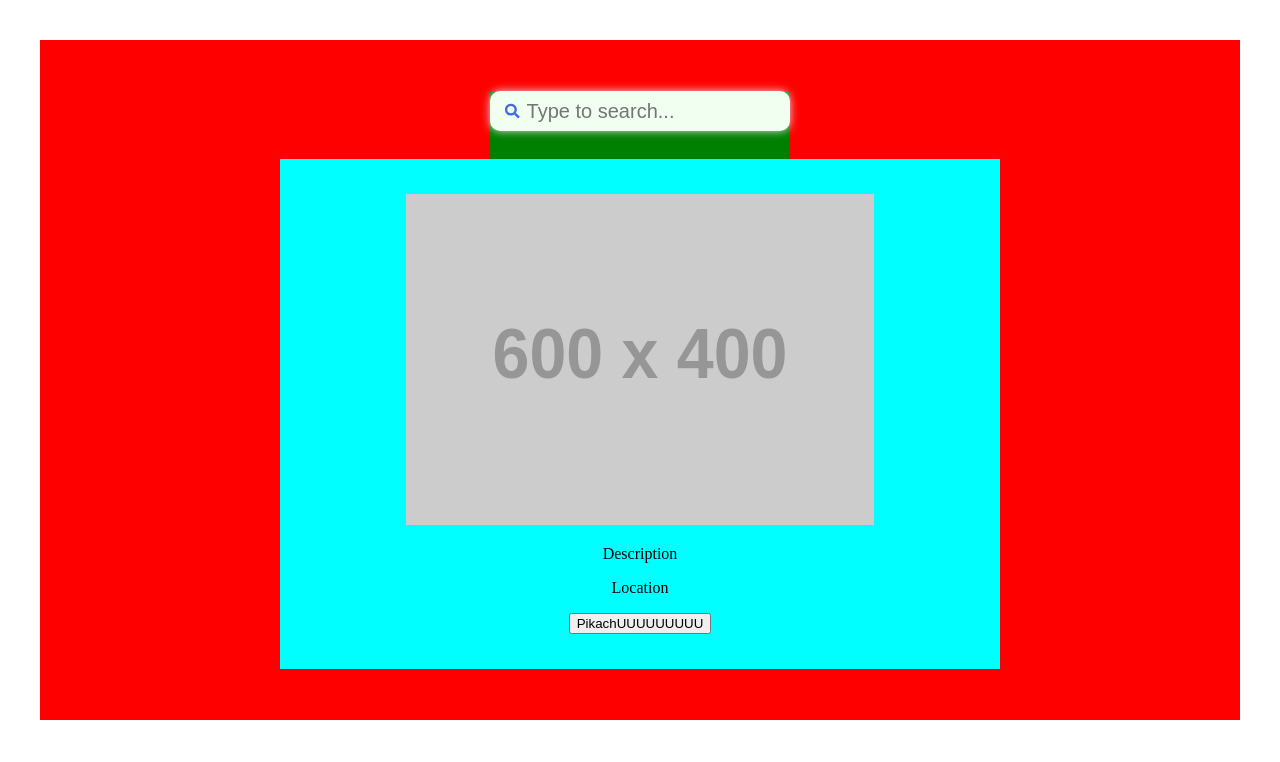
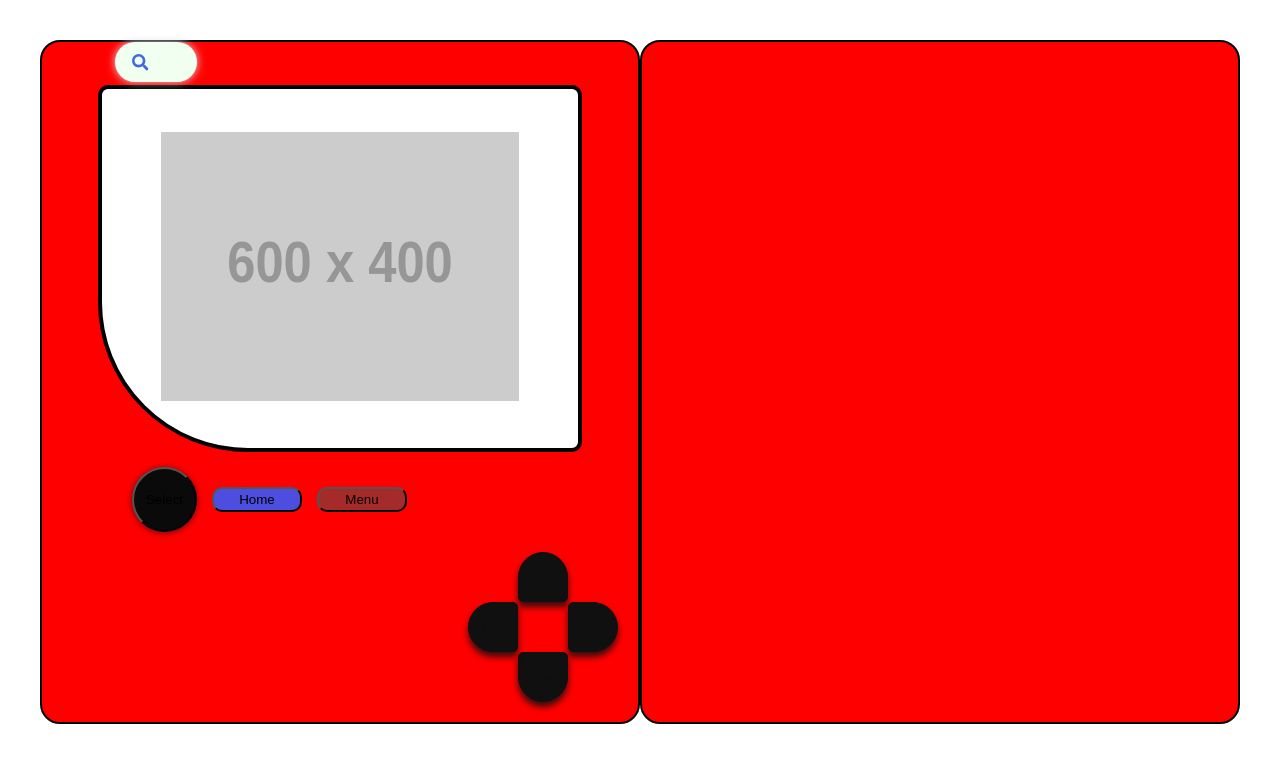
Before and after one commit to ZapataDev32/Rocketdex, a React (Vite) app: page / in a window 1280 px wide. Shown: the top 762 px of the page. Built offline with nearby package versions, Linux system fonts and the light colour scheme.

Commit message:
Co-authored-by: Vanessa Kasminoff <VanessaKasminoff@users.noreply.github.com>

```diff
--- a/package.json
+++ b/package.json
@@ -4,7 +4,7 @@
   "version": "0.0.0",
   "type": "module",
   "scripts": {
-    "dev": "vite",
+    "dev": "vite --host",
     "build": "vite build",
     "lint": "eslint . --ext js,jsx --report-unused-disable-directives --max-warnings 0",
     "preview": "vite preview"
--- a/src/App.css
+++ b/src/App.css
@@ -1,38 +1,141 @@
 
 .App {
+  display: flex;
   height: 100vh;
-  max-width: 1280px;
+  max-width: 100vw;
   margin: 0 auto;
   padding: 2rem;
   text-align: center;
+  flex-direction: row;
 }
 
 .red-container{
   display: flex;
   background-color: red;
   height: 85%;
+  width: 100%;
   justify-content: center;
   flex-direction: column;
+  border: 2px solid black;
+  border-radius: 20px;
+  box-shadow: 20px;
 }
 
 .search-bar-container{
-  background-color: green;
-  height: 10%;
-  width: 25%;
+  /* background-color: green; */
+  /* height: 10%; */
+  width: 40px;
+  height: 45px;
   display: flex;
   margin: 0 auto;
+  position: relative;
+  right: 37%;
+  transform: translate(40%);
+  transition: all 1s;
+  /* border-radius: 80%; */
+}
+
+.search-bar-container:hover {
+  width: 35%;
+  cursor: pointer;
 }
 
 .blue-container {
   /* display: flex; */
   margin: 0 auto;
-  background-color: aqua;
-  width: 60%;
+  background-color: white;
+  border-radius: 10px 10px 10px 150px ;
+  width: 80%;
+  height: 55%;
+  align-content: center;
+  border: 4px black solid;
+}
+
+.blue-container img {
   height: 75%;
+  width: 75%;
+}
+
+.d-pad-container {
+  display: grid;
+  grid: 50px 50px 50px / 50px 50px 50px;
+  margin: 20px;
+  /* width: 10%;
+  height: 10%; */
+  align-self: flex-end;
+}
+
+.d-pad-buttons {
+  background-color: rgb(16, 16, 16);
+  color: rgb(16, 16, 16);
+  border: 1px solid rgb(16, 16, 16);
+  box-shadow: 0px 5px 6px rgba(16, 16, 16, 0.822);
+}
+
+.d-pad-buttons:active {
+  background-color: rgb(10, 10, 10);
+  border: 1px solid black;
+  box-shadow: 0px 1px 6px rgba(16, 16, 16, 0.671);
+}
+
+#up-evolve {
+  grid-row-start: 1;
+  grid-column-start: 2;
+  border-radius: 50px 50px 10px 10px;
+}
+#right-index {
+  grid-row-start: 2;
+  grid-column-start: 3;
+  border-radius:10px 50px 50px 10px;
+}
+#down-stats {
+  grid-row-start: 3;
+  grid-column-start: 2;
+  border-radius: 10px 10px 50px 50px;
+}
+#left-index {
+  grid-row-start: 2;
+  grid-column-start: 1;
+  border-radius: 50px 10px 10px 50px;
+}
+
+.info-card-container {
+  margin: 0px auto 45vh;
+  border-radius: 10px;
+  background-color:rgb(71, 117, 71);
+  width: 80%;
   align-content: center;
 }
 
-.blue-container img {
-  height: 65%;
-  width: 65%;
+.left-side-button-container {
+  /* background-color: brown; */
+  display: flex;
+  margin: 0 90px;
+  max-height: 100px;
+  gap: 15px;
 }
+.select-button {
+  margin-top: 15px;
+  height: 65px;
+  width: 65px;
+  border-radius: 65px;
+  background-color: rgb(10, 10, 10);
+  box-shadow: 0px 1px 6px rgba(16, 16, 16, 0.671)
+}
+.home-button, .menu-button {
+  height: 25px;
+  width: 90px;
+  margin-top: 35px;
+  border-radius: 10px;
+  outline: none;
+  box-shadow: 0px;
+}
+
+.home-button{
+  background: rgb(77, 77, 224);
+  outline: none;
+}
+.menu-button {
+  background: brown;
+  outline: none;
+}
--- a/src/App.jsx
+++ b/src/App.jsx
@@ -2,6 +2,9 @@ import { useState } from "react";
 import "./App.css";
 import { SearchBar } from "./components/SearchBar";
 import { DisplayCard } from "./components/DisplayCard";
+import { DPadButtons } from "./components/DPadButtons";
+import { InfoCard } from "./components/InfoCard";
+import { LeftSideButton } from "./components/LeftSideButton";
 
 function App() {
   const [searchResult, setSearchResult] = useState("");
@@ -35,12 +38,16 @@ function App() {
 
   return (
     <div className="App">
-      <div className="red-container">
-      <div className="search-bar-container">
-        <SearchBar onEnter={handleSearch} />
-        {searchResult && <h1>{searchResult}</h1>}
+      <div className="red-container left">
+        <div className="search-bar-container">
+          <SearchBar onEnter={handleSearch} />
+        </div>
+        <DisplayCard/>
+        <LeftSideButton/>
+        <DPadButtons/>
       </div>
-      <DisplayCard/>
+      <div className="red-container right">
+        <InfoCard searchResult={searchResult}/>
       </div>
     </div>
   );
--- /dev/null
+++ b/src/components/DPadButtons.jsx
@@ -0,0 +1,12 @@
+import React from 'react'
+
+export const DPadButtons = () => {
+    return (
+        <div className='d-pad-container'>
+            <button className='d-pad-buttons' id='up-evolve'>Up</button>
+            <button className='d-pad-buttons' id='right-index'>Right</button>
+            <button className='d-pad-buttons'id='down-stats'>Down</button>
+            <button className='d-pad-buttons'id='left-index'>Left</button>
+        </div>
+    )
+}
--- a/src/components/DisplayCard.jsx
+++ b/src/components/DisplayCard.jsx
@@ -1,14 +1,12 @@
 import React from "react";
 
 
-export const DisplayCard = () => {
+export const DisplayCard = ({searchResult}) => {
 
     return (
         <div className="blue-container">
+            {searchResult && <h1>{searchResult}</h1>}
             <img src='https://placehold.co/600x400' alt='placeholder'/>
-            <p>Description</p>
-            <p>Location</p>
-            <button>PikachUUUUUUUUU</button>
         </div>
     )
 }
--- /dev/null
+++ b/src/components/InfoCard.jsx
@@ -0,0 +1,11 @@
+import React from "react";
+
+
+export const InfoCard = ({searchResult}) => {
+
+    return (
+        <div className="info-card-container">
+            {searchResult && <h1>{searchResult}</h1>}
+        </div>
+    )
+}
--- /dev/null
+++ b/src/components/LeftSideButton.jsx
@@ -0,0 +1,11 @@
+import React from 'react'
+
+export const LeftSideButton = () => {
+    return (
+        <div className='left-side-button-container'>
+            <button className='select-button'>Select</button>
+            <button className='home-button'>Home</button>
+            <button className='menu-button'>Menu</button>
+        </div>
+    )
+}
--- a/src/components/SearchBar.css
+++ b/src/components/SearchBar.css
@@ -1,7 +1,7 @@
 .input-wrapper {
   background-color: honeydew;
-  width: 100%;
-  border-radius: 10px;
+  /* width: 100%; */
+  border-radius: 50px;
   height: 2.5rem;
   padding: 0 15px;
   box-shadow: 0px 0px 8px #ddd;
@@ -13,9 +13,10 @@ input {
   background-color: transparent;
   border: none;
   height: 100%;
+  width: 100%;
   font-size: 1.25rem;
-  width: 100%;
   margin-left: 5px;
+  /* display: none; */
 }
 
 input:focus {
@@ -23,5 +24,13 @@ input:focus {
 }
 
 #search-icon {
+  box-sizing: border-box;
+  padding: 2px;
+  width: 42.5px;
+  height: 42.5px;
+  border-radius: 50%;
+  text-align: center;
+  font-size: 1.2em;
+  transition: all 1s;
   color: royalblue;
 }
--- a/src/components/SearchBar.jsx
+++ b/src/components/SearchBar.jsx
@@ -41,6 +41,7 @@ import "./SearchBar.css";
 
 export const SearchBar = ({ onEnter }) => {
   const [input, setInput] = useState("");
+  const [placeholder, setPlaceholder] = useState('')
 
   const handleKeyPress = (e) => {
     if (e.key === "Enter") {
@@ -52,14 +53,21 @@ export const SearchBar = ({ onEnter }) => {
     setInput(value);
   };
 
+
+  const changePlaceholder = (value) => {
+    setPlaceholder(value)
+  }
+
   return (
     <div className="input-wrapper">
       <FaSearch id="search-icon" />
       <input
-        placeholder="Type to search..."
+        placeholder={placeholder}
         value={input}
         onChange={(e) => handleChange(e.target.value)}
         onKeyPress={handleKeyPress}
+        onMouseEnter={() => changePlaceholder('Type to search...')}
+        onMouseLeave={() => changePlaceholder('')}
       />
     </div>
   );
```
